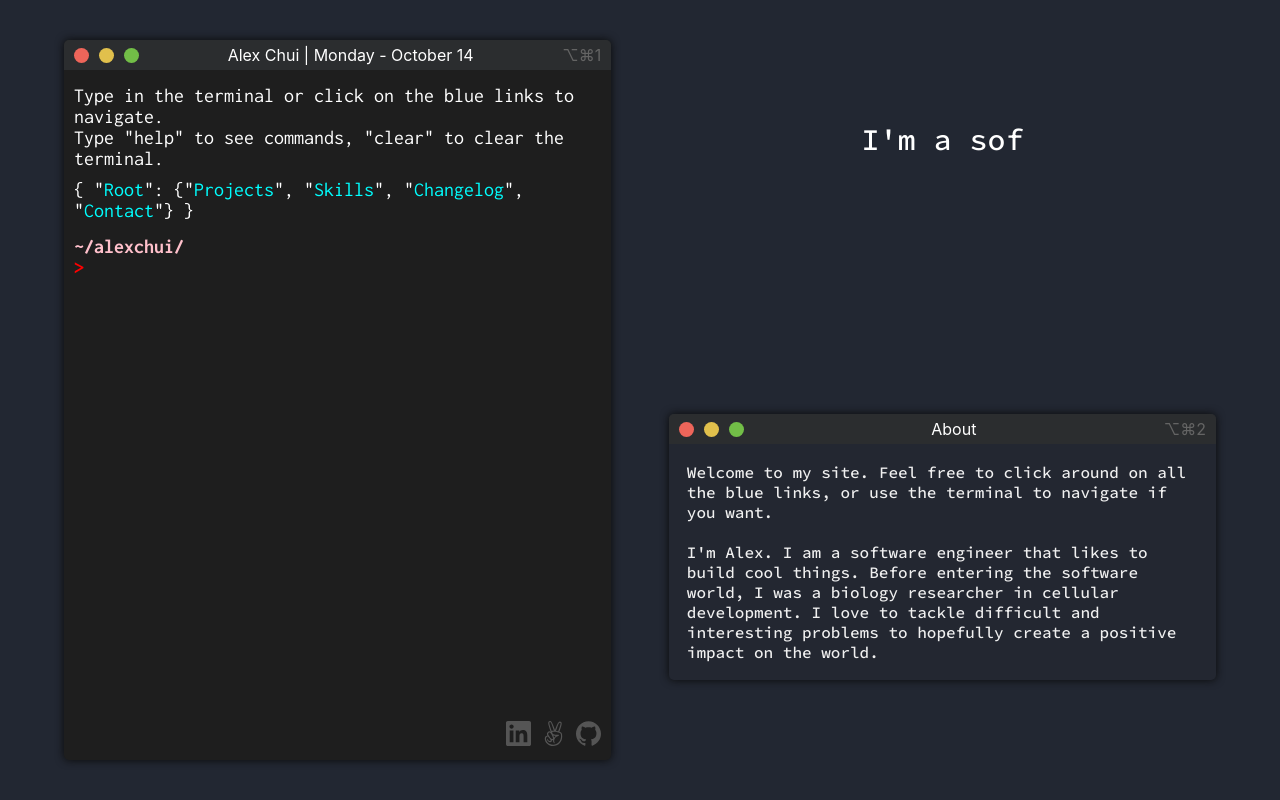
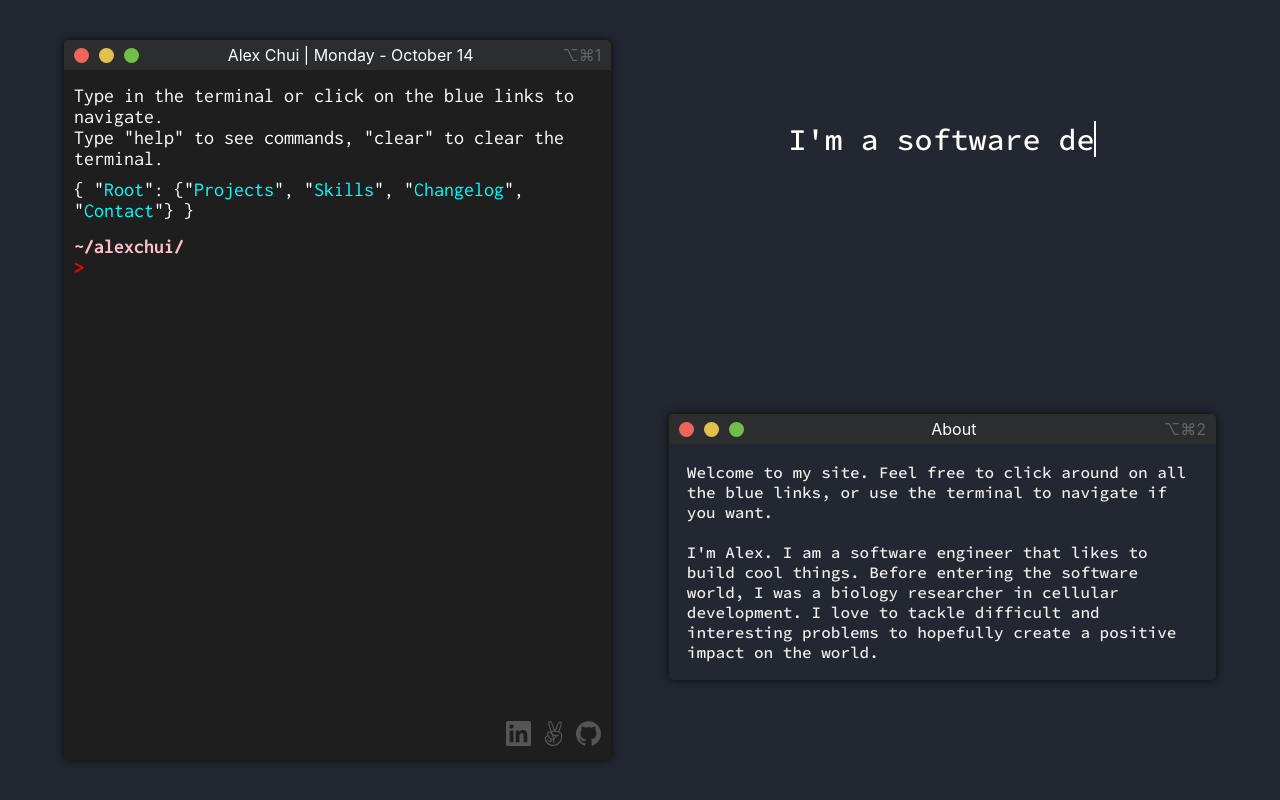
Before and after one commit to ahhchooey/portfolio, a React (Create React App) app: page /#/ in a window 1280 px wide. Built offline with nearby package versions, Linux system fonts and the light colour scheme.

Commit message:
updated caret

```diff
--- a/src/home.js
+++ b/src/home.js
@@ -53,7 +53,7 @@ function Home() {
         typewriter.innerHTML = homeText;
       }
 
-      let typeSpeed = 150 - Math.random() * 100;
+      let typeSpeed = 100 - Math.random() * 50;
       if (isDeleting) typeSpeed /= 2;
 
       if (!isDeleting && homeText === text) {
@@ -77,8 +77,10 @@ function Home() {
   return (
     <div className="home">
 
-      <div className="typewriter"></div>
-
+      <div>
+        <span className="typewriter"></span>
+        <span className="caret"></span>
+      </div>
 
       <div className="aboutme">
         <div className="topbar">
--- a/src/styles/home.css
+++ b/src/styles/home.css
@@ -16,6 +16,12 @@
   font-size: 30px;
 }
 
+.caret {
+  border-right: 2px solid white;
+  font-size: 30px;
+  width: 2px;
+}
+
 .aboutme {
   background-color: rgb(35, 39, 49);
   box-shadow: 0 0 8px rgb(10, 10, 10);
```
